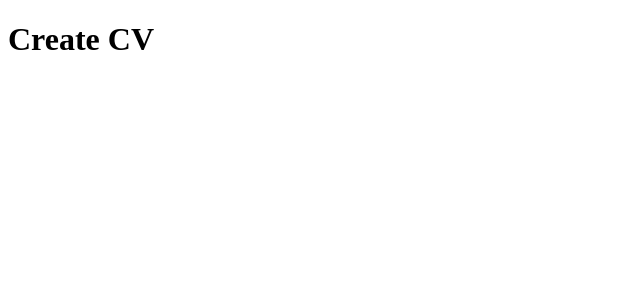
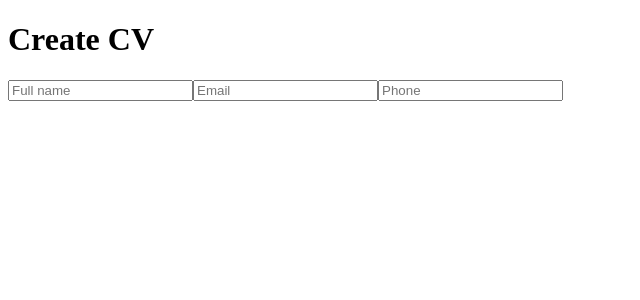
Before and after one commit to kuromika/cv-application, a React (Create React App) app: page / in a window 1280 px wide. Shown: the top 300 px of the page, without its empty margins (0-640 px from the left). Built offline with nearby package versions, Linux system fonts and the light colour scheme.

Commit message:
Create BasicInfo and InfoInput components

```diff
--- a/src/App.js
+++ b/src/App.js
@@ -1,16 +1,20 @@
 import React, { Component } from "react";
-
+import BasicInfo from "./components/BasicInfo";
 class App extends Component{
 
-  constructor(props) {
-    super(props);
+  constructor() {
+    super();
     this.state = {
       basic: {
         name: '',
         email: '',
         phone: '',
       },
-    }
+    };
+
+    this.handleNameChange = this.handleNameChange.bind(this);
+    this.handleEmailChange = this.handleEmailChange.bind(this);
+    this.handlePhoneChange = this.handlePhoneChange.bind(this);
   }
 
   handleNameChange(name) {
@@ -48,6 +52,11 @@ class App extends Component{
     return (
       <div>
         <h1>Create CV</h1>
+        <BasicInfo
+          namecb={this.handleNameChange}
+          emailcb={this.handleEmailChange}
+          phonecb={this.handlePhoneChange}
+          />
       </div>
     )
   }
--- a/src/components/BasicInfo.js
+++ b/src/components/BasicInfo.js
@@ -1,17 +1,30 @@
 import React, { Component } from "react";
+import InfoInput from "./InfoInput";
 
 class BasicInfo extends Component {
 
-    constructor(props) {
-        super(props)
-    }
 
     render() {
+        const { namecb, emailcb, phonecb} = this.props;
         return (
             <div>
-
+                <InfoInput
+                    placeholder="Full name"
+                    cb={namecb}
+                    type="text"
+                />
+                <InfoInput
+                    placeholder="Email"
+                    cb={emailcb}
+                    type="email"
+                />
+                <InfoInput
+                    placeholder="Phone"
+                    cb={phonecb}
+                    type="phone"
+                    />
             </div>
-        )
+        );
     }
 }
 
--- /dev/null
+++ b/src/components/InfoInput.js
@@ -0,0 +1,25 @@
+import React, { Component } from "react";
+
+class InfoInput extends Component{
+
+    constructor(props) {
+        super(props);
+        this.handleInputChange = this.handleInputChange.bind(this);
+    }
+
+    //cb is the inverse data flow callback to change the parent state.
+    handleInputChange(e) {
+        this.props.cb(e.target.value);
+    }
+
+    render() {
+        return (
+            <input type={this.props.type}
+                placeholder={this.props.placeholder}
+                onChange={this.handleInputChange}>
+            </input>
+        )
+    }
+}
+
+export default InfoInput;
```
